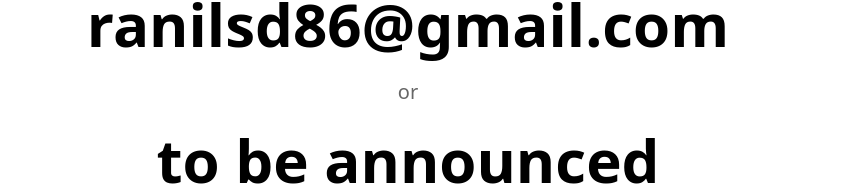
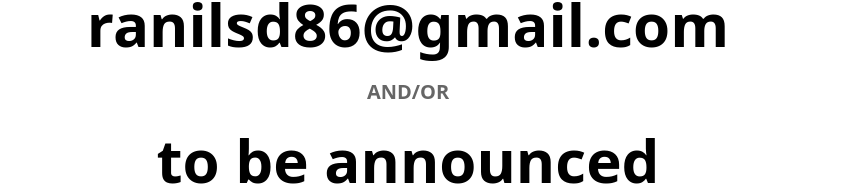
Before and after one commit to RanilSD/my_base_developer_portfolio, a React (Create React App) app: page /contact in a window 1280 px wide. Shown: the part 374-560 px from the top of the page, without its empty margins (232-1099 px from the left). Built offline with nearby package versions, Linux system fonts and the light colour scheme.

Commit message:
fixed typo in contact info

```diff
--- a/src/pages/Contact.jsx
+++ b/src/pages/Contact.jsx
@@ -11,7 +11,7 @@
       <h3 className="text-center text-3xl md:text-4xl lg:text-6xl text-gradient font-semibold md:font-bold pt-5 md:pt-10 md:pb-6">
         <a href={`mailto:${email}`}>{email}</a>
       </h3>
-      <span className="text-center text-content text-xl font-light block">or</span>
+      <span className="text-center text-content text-xl font-semibold block">AND/OR</span>
       <h3 className="text-center text-3xl md:text-4xl lg:text-6xl text-gradient font-semibold md:font-bold pt-2 md:py-6">
         <a href={`tel:${phone}`}>{phone}</a>
       </h3>
```
